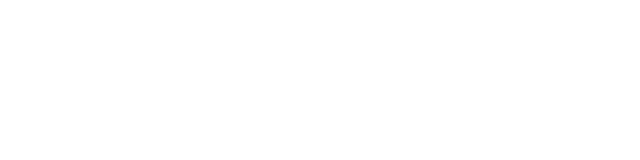
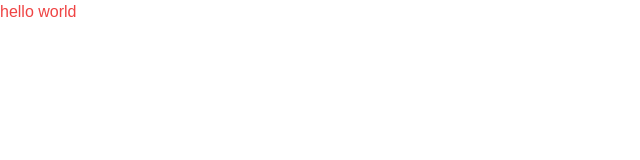
Before and after one commit to RafaelSillva/Finance-AI, a Next.js app: page / in a window 1280 px wide. Shown: the top 160 px of the page, without its empty margins (0-640 px from the left). Built offline with nearby package versions, Linux system fonts and the light colour scheme.

Commit message:
chore: add tailwind prettier plugin

```diff
--- a/app/page.tsx
+++ b/app/page.tsx
@@ -1,8 +1,9 @@
-
-export default function Home() {
+const Home = () => {
   return (
-    <div className="grid grid-rows-[20px_1fr_20px] items-center justify-items-center min-h-screen p-8 pb-20 gap-16 sm:p-20 font-[family-name:var(--font-geist-sans)]">
-
+    <div className="flex ">
+      <h1 className="text-red-500">hello world</h1>
     </div>
   );
-}
+};
+
+export default Home;
--- a/package.json
+++ b/package.json
@@ -22,6 +22,8 @@
     "eslint": "^8",
     "eslint-config-next": "14.2.16",
     "postcss": "^8",
+    "prettier": "^3.3.3",
+    "prettier-plugin-tailwindcss": "^0.6.8",
     "tailwindcss": "^3.4.1",
     "typescript": "^5"
   }
```
Also changed, not shown: .prettierrc.json (added), 1 other file (tests, documents, lock files or other folders).
